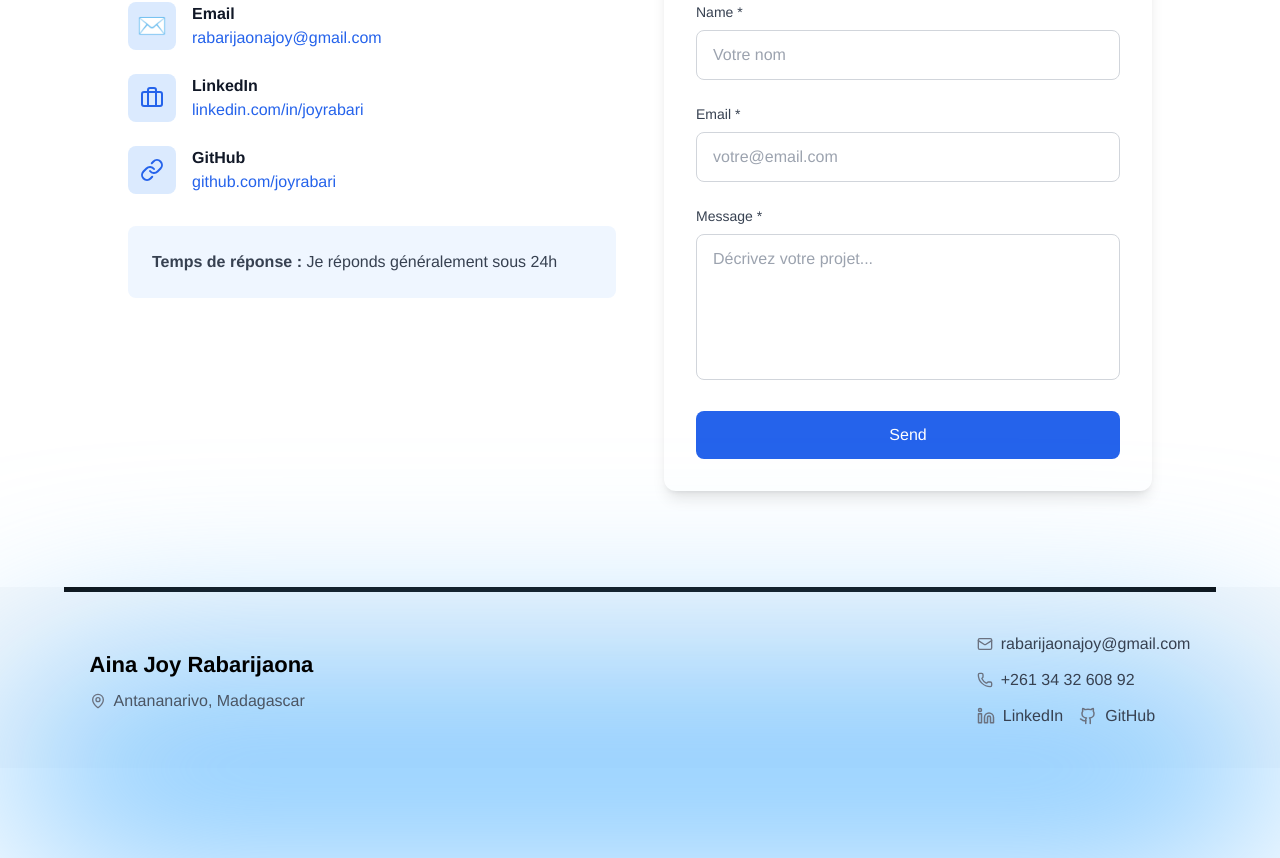
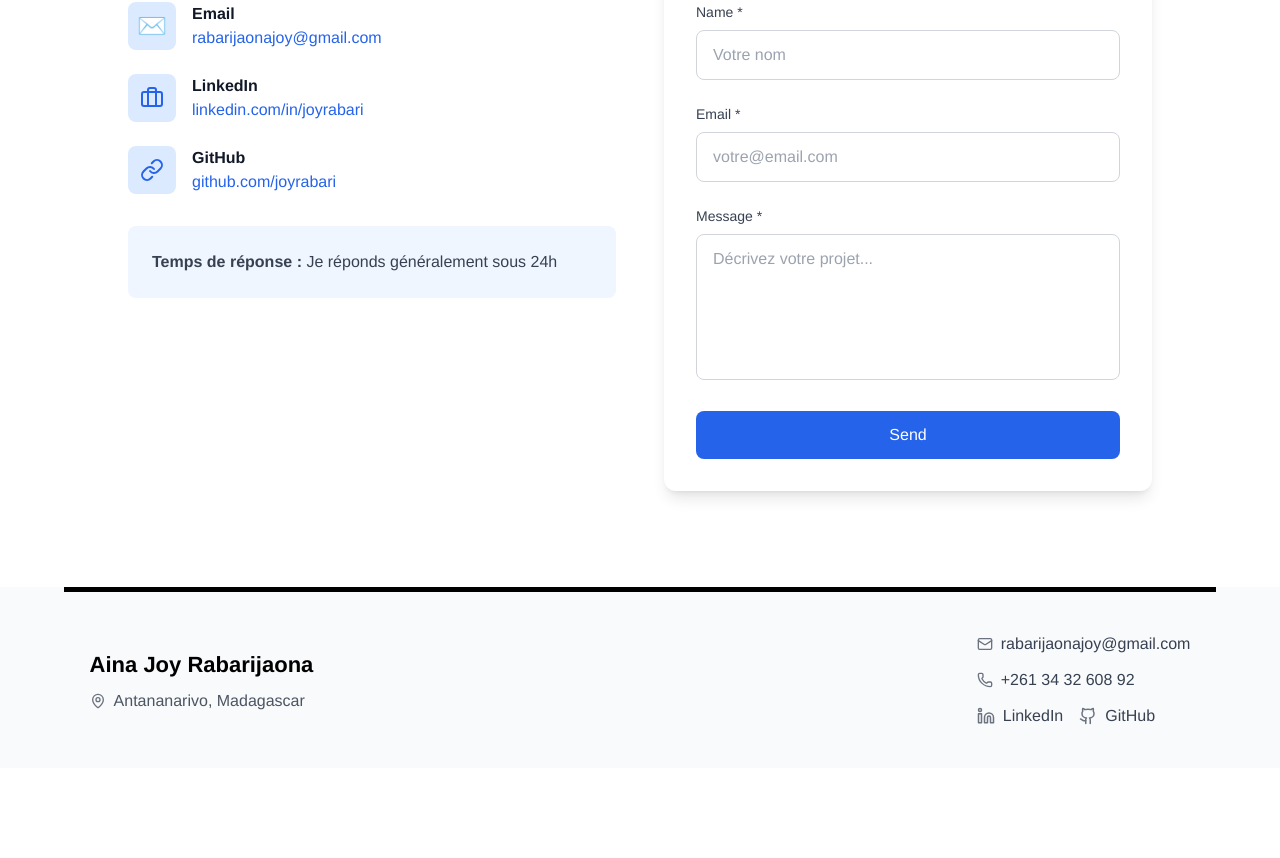
Before and after one commit to rabarijoy/portfolio, a Next.js app: page /en in a window 1280 px wide. Shown: the part 7516-8374 px from the top of the page. After the commit the page ends 8284 px from the top, so only its background shows below. Built offline with nearby package versions, Linux system fonts and the light colour scheme.

Commit message:
remove(footer): remove blue blur ellipse below footer

```diff
--- a/components/Footer.tsx
+++ b/components/Footer.tsx
@@ -10,13 +10,7 @@ export function Footer() {
         <div className="w-full h-[5px] bg-black" />
       </div>
 
-      {/* Ellipse bleue floue en bas - au-dessus du fond mais en dessous du contenu */}
-      <div
-        className="absolute bottom-0 left-0 w-full h-[180px] bg-blue-accent rounded-full transform translate-y-1/2 blur-[100px] will-change-[filter] pointer-events-none"
-        style={{ zIndex: 1 }}
-      />
-
-      {/* Contenu du footer avec overflow-hidden pour masquer ce qui dépasse après le copyright */}
+      {/* Contenu du footer */}
       <div className="relative z-10 overflow-hidden">
         <div className="max-w-screen-2xl mx-auto px-[6vw] lg:px-[7vw] py-8 lg:py-10">
           <div className="flex flex-col lg:flex-row justify-between items-start lg:items-center gap-6 lg:gap-8">
```
